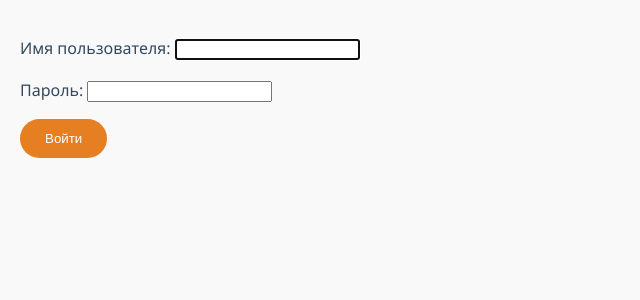
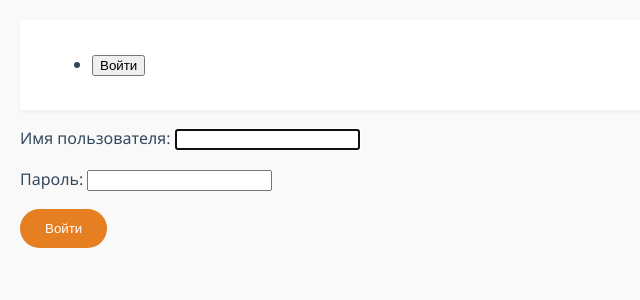
Before and after one commit to vestrik/swift_django, a Django app: page /accounts/login in a window 1280 px wide. Shown: the top 300 px of the page, without its empty margins (0-640 px from the left). Run offline with Django 5.2, Linux system fonts and the light colour scheme.

Commit message:
base layout

```diff
--- a/swift_django/templates/base_layout.html
+++ b/swift_django/templates/base_layout.html
@@ -11,7 +11,38 @@
     <body>
         <header>
             <div class="header-container">
-
+                <nav class="navbar">
+                    <ul>
+                        {% if user.get_username %}
+                        <li>
+                            <div>
+                                <form action="{% url 'calculation_sheet:home' %}">
+                                    <button class="base_button">Расчетные листы</button>
+                                </form>
+                            </div>
+                        </li>
+                        <li class="li_right_side">
+                            <div class="logout">
+                                <form class="logout_form" action="{% url 'accounts:logout' %}">
+                                    {% csrf_token %}
+                                    <button type="submit" class="base_button">Выйти</button>
+                                </form>
+                            </div>
+                        </li>
+                        <li class="li_right_side">
+                            <div class="username_field">
+                                Вы вошли как: <span class="user_name">{{ user.get_username }}</span>
+                            </div>
+                        </li>
+                        {% else %}
+                        <li>
+                            <form action="{% url 'accounts:login'%}">
+                            <button  class="base_button">Войти</button>
+                            </form>
+                        </li>
+                        {% endif %}
+                    </ul>
+                </nav>
             </div>
         </header>
 
```
